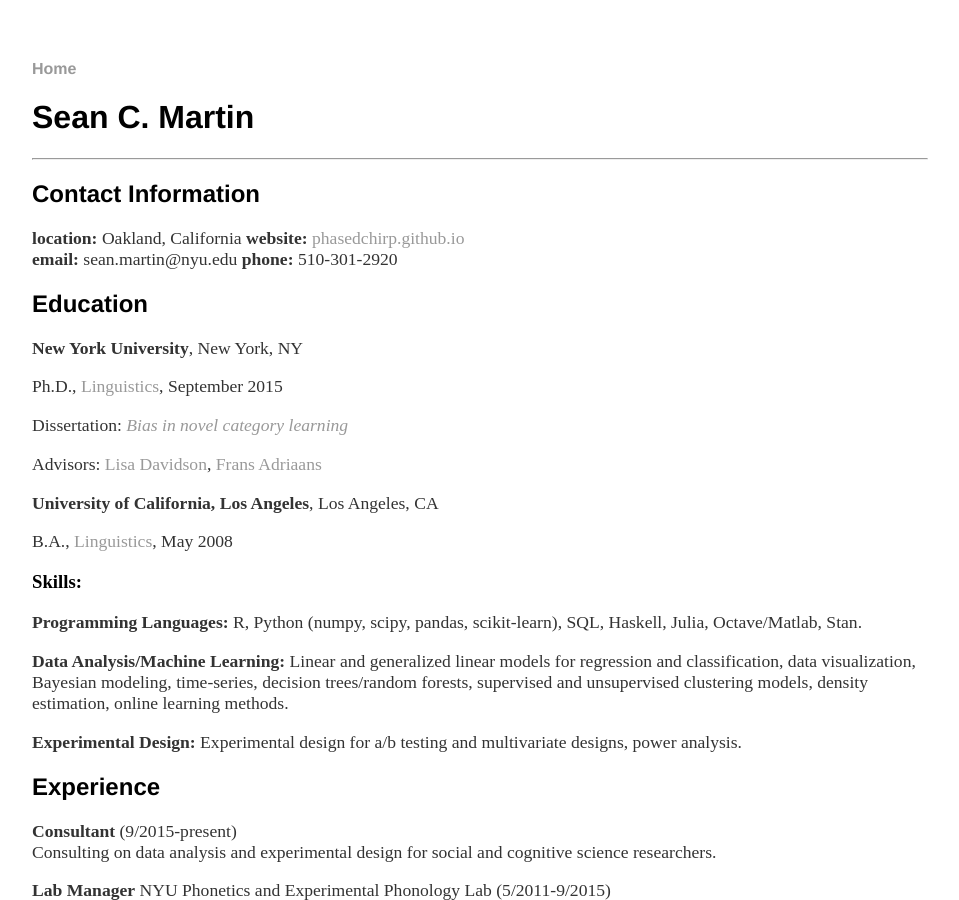
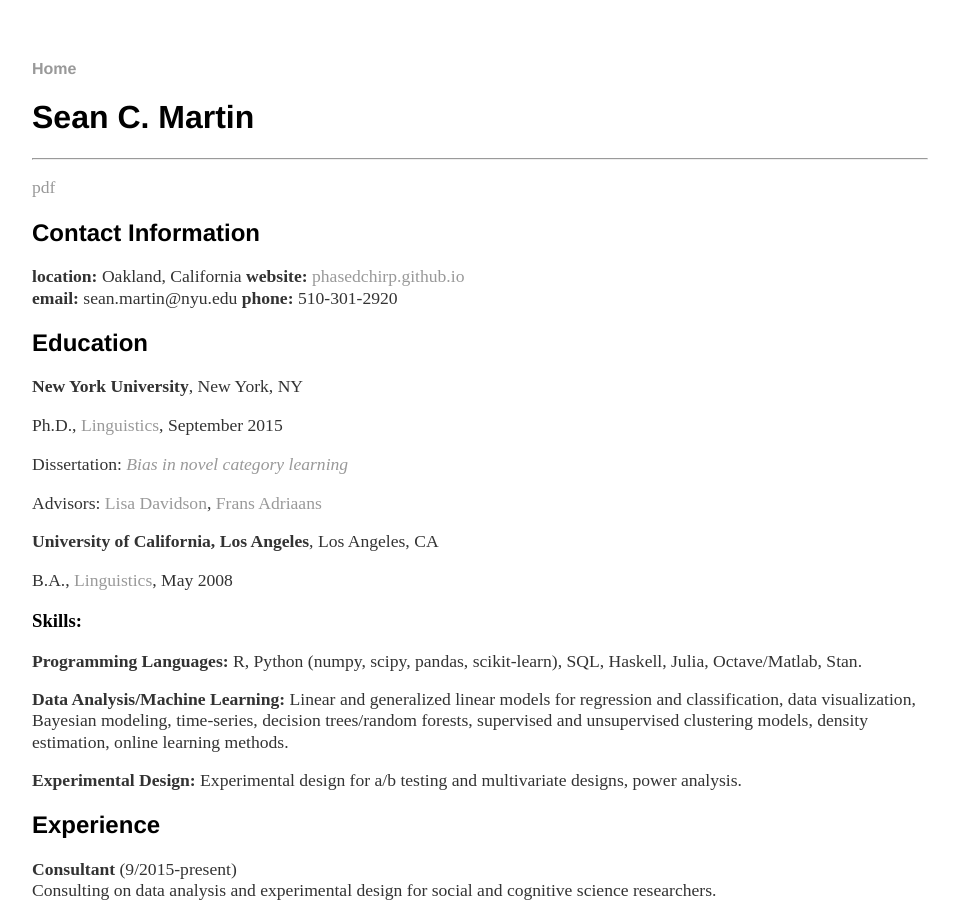
Before and after one commit to phasedchirp/phasedchirp.github.io, a Jekyll site: the page built from cv/index.md, in a window 1280 px wide and 900 px high. Shown: the whole window, without its empty margins (160-1119 px from the left). Built offline with Jekyll 4.4.1, drawn with Linux system fonts in a browser that asks for light colours.

Commit message:
Updated resume

```diff
--- a/cv/index.md
+++ b/cv/index.md
@@ -6,7 +6,7 @@
 # Sean C. Martin
 
 -----------------------------------------
-
+[pdf](https://phasedchirp.github.io/miscFiles/martin_resume.pdf)
 ## Contact Information
 
 **location:** Oakland, California
@@ -23,8 +23,7 @@
 
 Dissertation: [*Bias in novel category learning*](https://dl.dropboxusercontent.com/u/24464501/Martin_diss_DRAFT.pdf)
 
-Advisors: [Lisa Davidson](https://wp.nyu.edu/lisa_davidson/), [Frans
-Adriaans](https://files.nyu.edu/fa46/public/)
+Advisors: [Lisa Davidson](https://wp.nyu.edu/lisa_davidson/), [Frans Adriaans](https://files.nyu.edu/fa46/public/)
 
 **University of California, Los Angeles**, Los Angeles, CA
 
```
Also changed, not shown: 2 other files.
